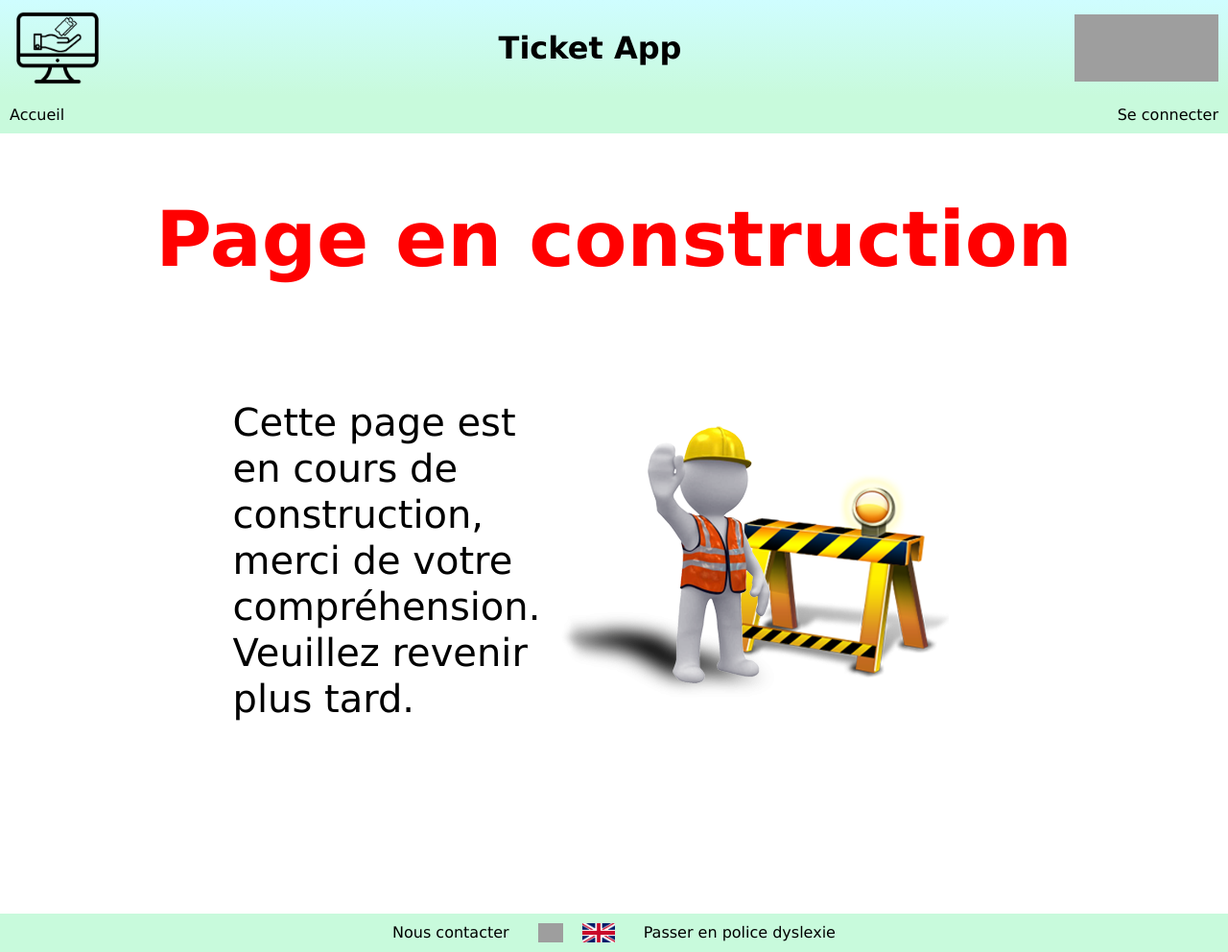
After one commit to Boucanier/Sae_3.01_Ticketing_Web_App, a PHP site: page /construction.php in a window 1280 px wide. The commit adds this page. Shown: the whole page at 96% size. Run offline with PHP 8.4, Linux system fonts and the light colour scheme; grey boxes are pictures that could not be loaded.

Commit message:
Création de la page en construction

```diff
--- /dev/null
+++ b/src/pages/construction.php
@@ -0,0 +1,25 @@
+<?php
+    $tab = array('fr' => 'Page en construction', 'en' => 'Page under construction');
+
+    include "header.php";
+?>
+<body>
+    <main>
+        <?php
+            $title = array('fr' => 'Page en construction', 'en' => 'Page under construction');
+            echo '<div id="construction_container">';
+                echo '<h1>'.$title[$lang].'</h1>';
+                echo '<div id="construction">';
+                    echo '<div id="construction_text">';
+                    $constructionText = array('fr' => 'Cette page est en cours de construction, merci de votre compréhension. Veuillez revenir plus tard.', 'en' => 'This page is under construction, thank you for your understanding. Please come back later.');
+                    echo '<p>'.$constructionText[$lang].'</p>'; ?>
+                </div>
+                <img src="resources/chantier.png" alt="Image de construction">
+            </div>
+        </div>
+    </main>
+</body>
+<?php
+    include "footer.php";
+?>
+</html>
--- a/src/pages/style/style.css
+++ b/src/pages/style/style.css
@@ -716,3 +716,32 @@ th {
 #formSupAccount{
     display: none;
 }
+
+#construction_container{
+    display: flex;
+    flex-direction: column;
+    align-items: center;
+    justify-content: center;
+}
+
+#construction_container > h1 {
+    font-size: 80px;
+    margin-bottom: 0px;
+    color: red;
+
+}
+
+#construction {
+    display: flex;
+    flex-direction: row;
+    align-items: center;
+    justify-content: center;
+    margin-top: 80px;
+    margin-bottom: 80px;
+    width: 50%;
+}
+
+#construction_text > p {
+    font-size: 40px;
+    line-height: 120%;
+}
```
Also changed, not shown: src/pages/resources/chantier.png (added).
